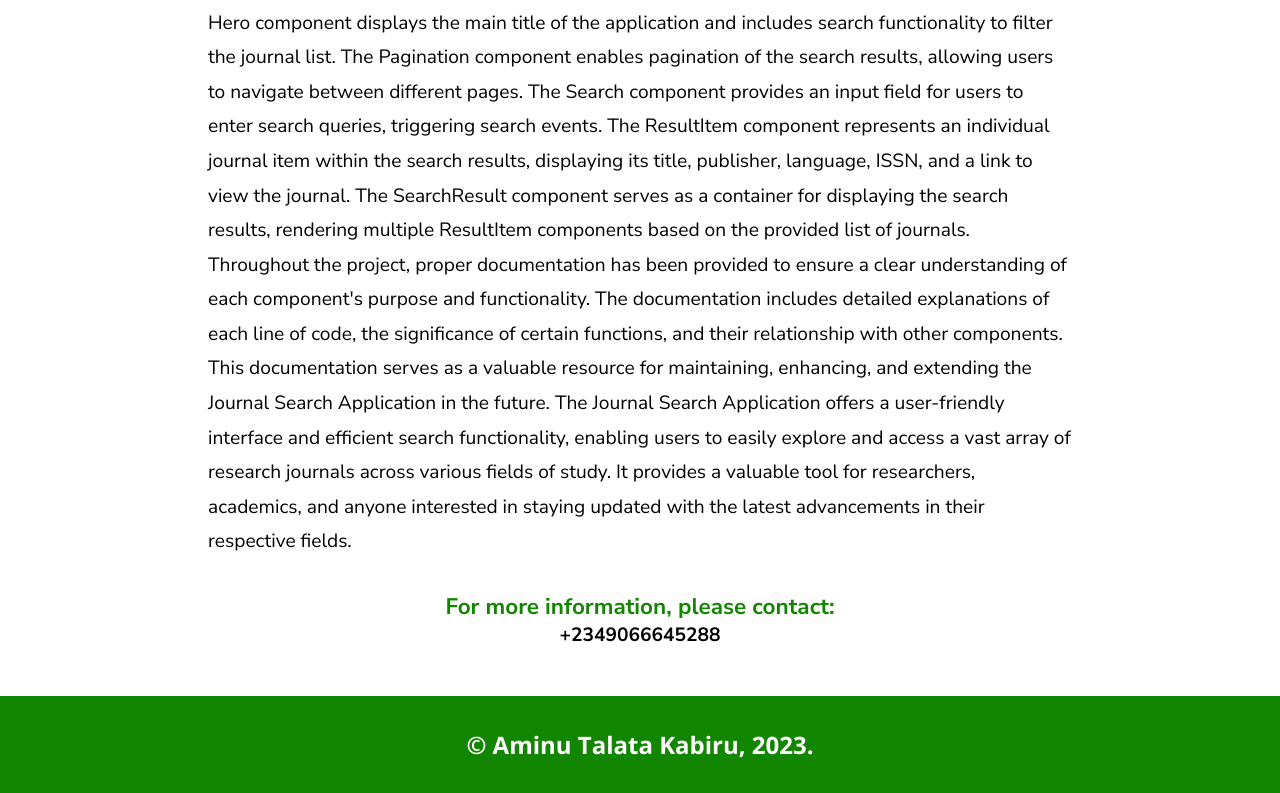
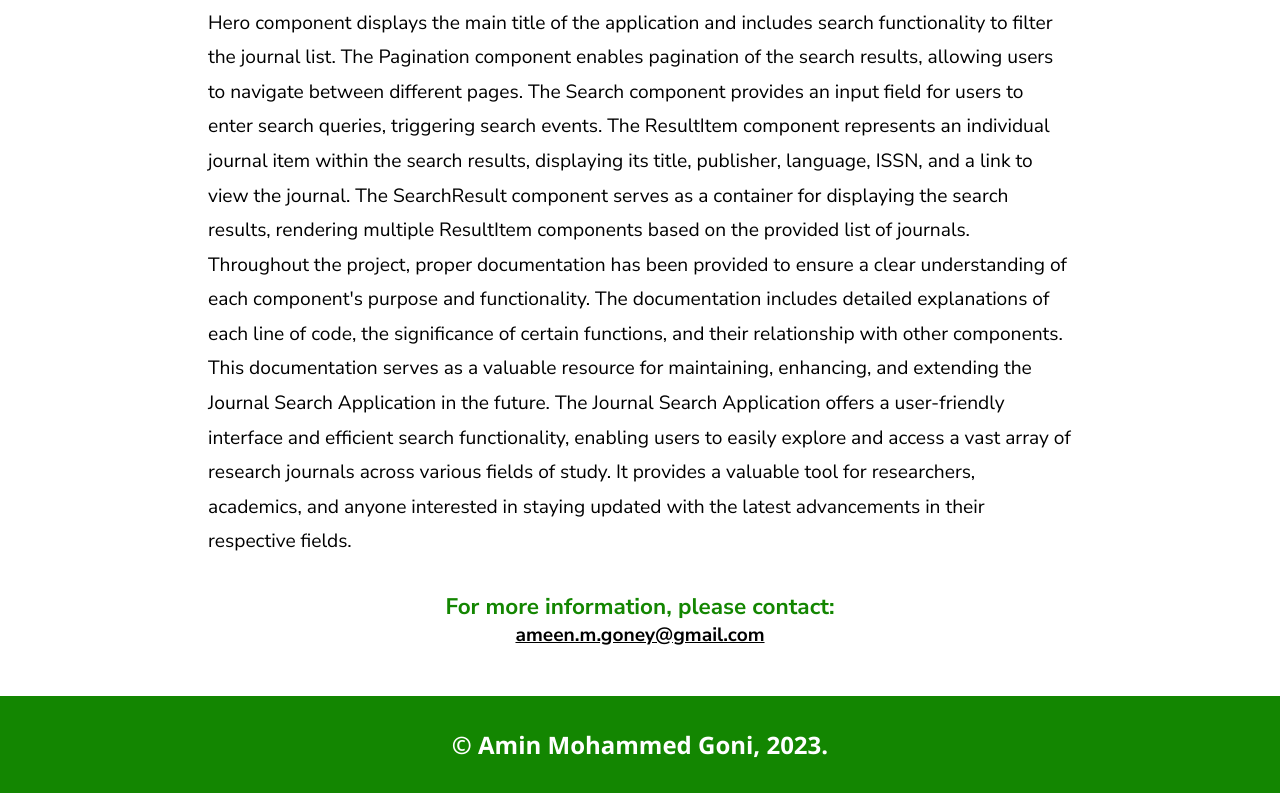
Before and after one commit to amgoni/jourknow, a React (Vite) app: page /about in a window 1280 px wide. Shown: the part 522-1315 px from the top of the page. Built offline with nearby package versions, Linux system fonts and the light colour scheme.

Commit message:
fixed footer

```diff
--- a/src/components/Footer.jsx
+++ b/src/components/Footer.jsx
@@ -4,7 +4,7 @@ import "./footer.scss";
 const Footer = () => {
   return (
     <footer id="footer">
-      <h1> &copy; Aminu Talata Kabiru, 2023. </h1>
+      <h1> &copy; Amin Mohammed Goni, 2023. </h1>
     </footer>
   );
 };
--- a/src/pages/About.jsx
+++ b/src/pages/About.jsx
@@ -46,7 +46,9 @@ const About = () => {
         their respective fields.
       </p>
       <h2>For more information, please contact:</h2>
-      <h3>+2349066645288</h3>
+      <h3>
+        <a href="mailto:ameen.m.goney@gmail.com">ameen.m.goney@gmail.com</a>
+      </h3>
     </div>
   );
 };
--- a/src/pages/about.scss
+++ b/src/pages/about.scss
@@ -20,6 +20,15 @@
     color: black;
     padding: 0;
     font-size: 1.2rem;
+
+    a {
+      color: black;
+      text-decoration: underline;
+    }
+
+    a:hover {
+      color: $primary-color;
+    }
   }
 
   p {
```
